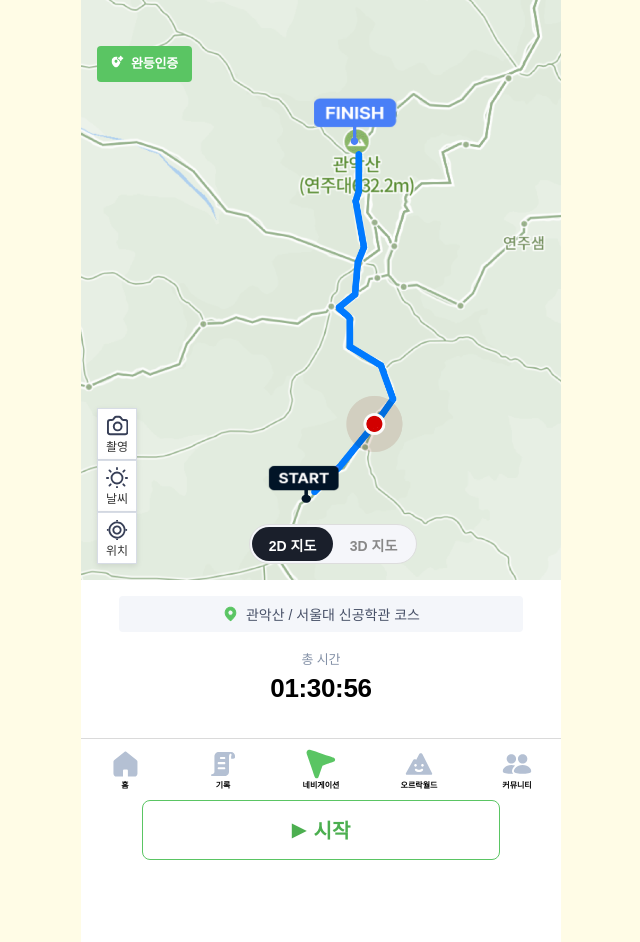
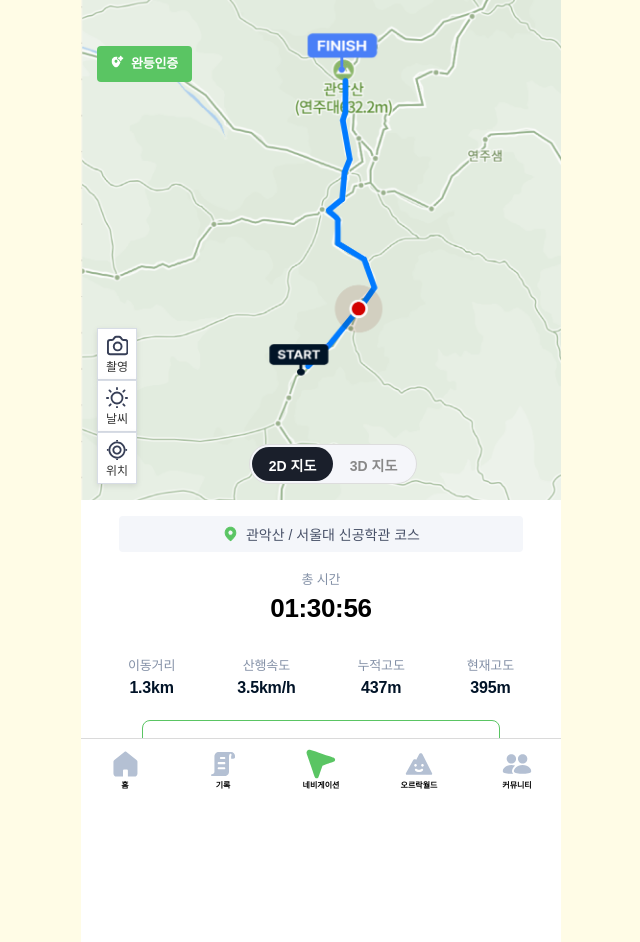
Before and after one commit to HyunJong00/HIKERS, a React (Create React App) app: page /#/M200C in a window 1280 px wide. Shown: the whole page, without its empty margins (319-959 px from the left). Built offline with nearby package versions, Linux system fonts and the light colour scheme; a web font is replaced by a local one.

Commit message:
navi css config 1

```diff
--- a/src/components/navi/index.css
+++ b/src/components/navi/index.css
@@ -21,11 +21,11 @@
 .map-section {
     position: relative;
     width: 100%;
-    height: 580px;
+    height: 500px;
     background-image: url(../../assets/navi/navi_image.png);
     background-size: cover; /* 이미지가 요소를 덮도록 조정 */
     background-repeat: no-repeat; /* 반복 방지 */
-    background-position: center center; /* 가운데 정렬 */
+    background-position: 50% 30%;
 }
 
 .map-section .badge {
```
Also changed, not shown: src/assets/navi/navi_image.png.
